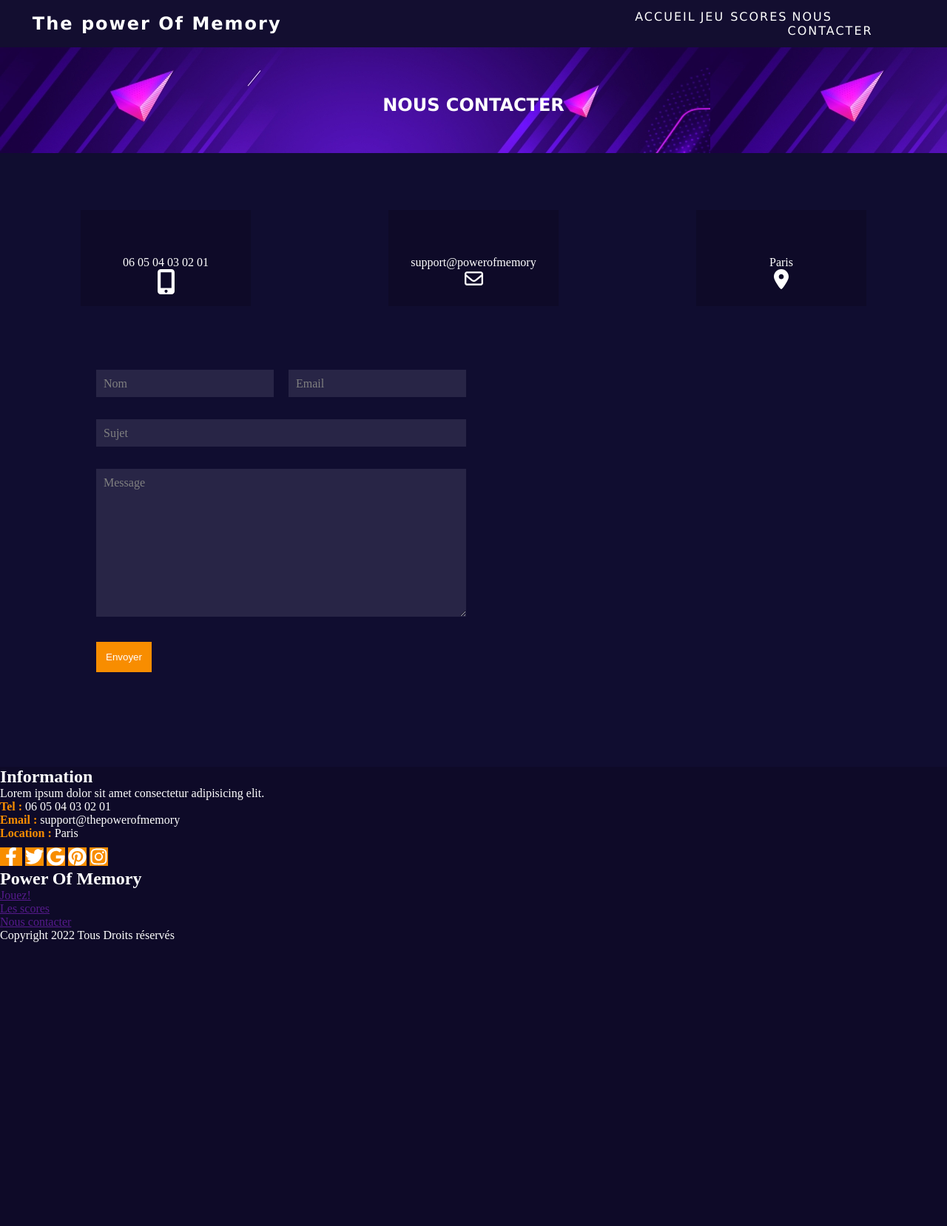
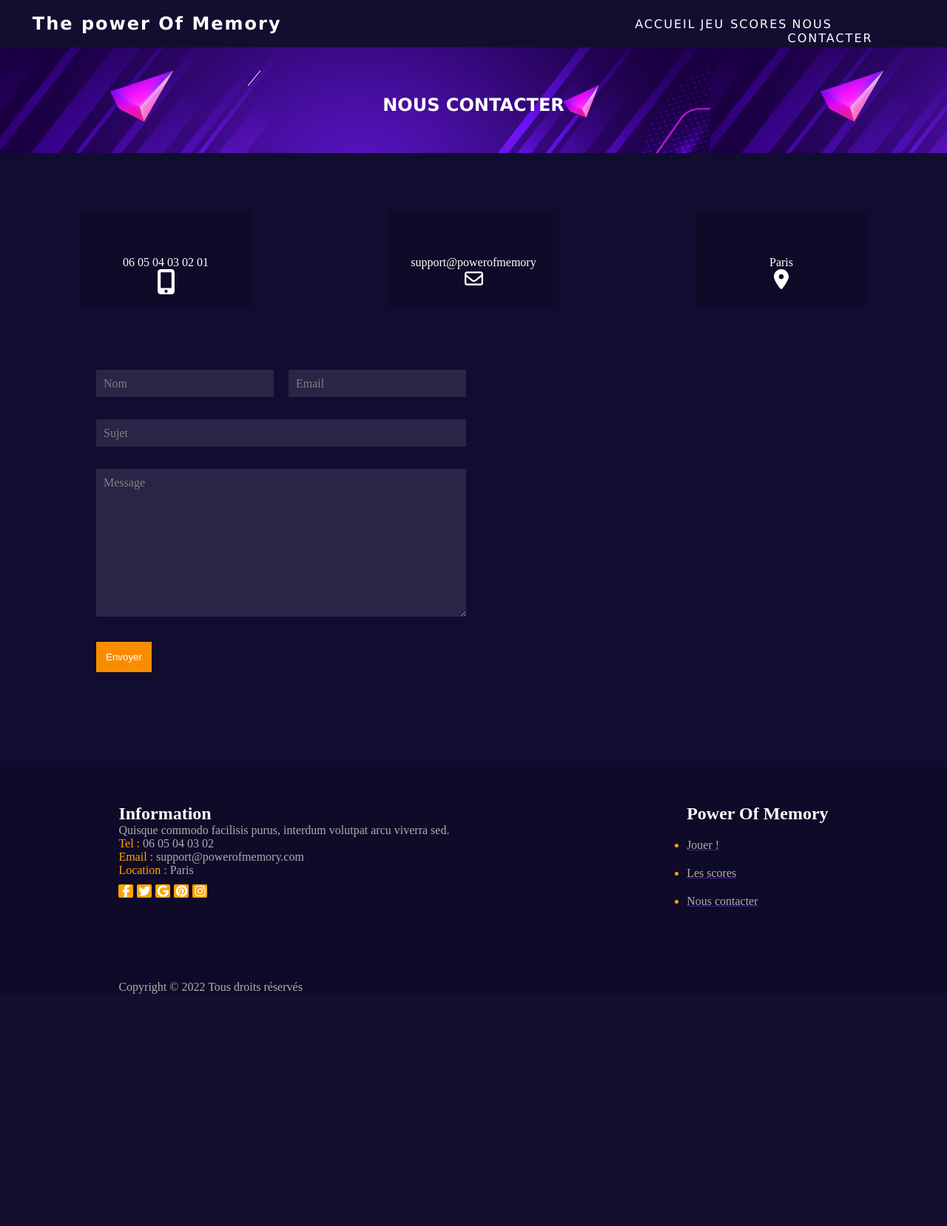
Before and after one commit to JooBV/Puissance-4, a PHP site: page /contacte.html in a window 1280 px wide. Shown: the whole page at 74% size. After the commit the page ends 1344 px from the top, so only its background shows below. Run offline with PHP 8.4, Linux system fonts and the light colour scheme; some libraries are stand-ins or nearby versions.

Commit message:
[UPDATE] footer

```diff
--- a/assets/css/style.css
+++ b/assets/css/style.css
@@ -191,18 +191,60 @@ textarea:valid~label{
 
 /* Debut du footer */
 
-footer{
-     background-color: #0e0a28;
-     padding-bottom: 30%;
-     color: white;
+.footer{
+    color: white;
+    padding-top: 50px;
+    background-color: #0e0a28;
+    display: flex;
+    justify-content: space-around;
+}
+
+/* Style de la partie gauche du footer */
+
+.gris{
+    color: rgb(174, 174, 174);
+}
+
+.footerOrange{
+    color: orange;
+}
+
+.imageLiens{
+    display: flex;
+    align-items: center;
+    height: 40px;
+}
+
+.fa{
+    padding: 1px;
+    color: white;
+    width: 20px;
+    text-align: center;
+    margin-right: 5px;
+    border-radius: 2px;
+}
+
+.fa-twitter, .fa-facebook, .fa-google, .fa-pinterest, .fa-instagram{
+    background: #FFA500;
+}
+
+.copyright{
+    color: rgb(174, 174, 174);
+    margin-top: 100px;
 }
 
 
 
-.OrangeCharacter{
-    color: #f88d00;
+/* Style de la partie droite du footer */
+
+li{
+    margin-top: 20px;
 }
 
-.ResauSociauxLogo{
-    padding-top: 10px;
+.gris2{
+    color: rgb(174, 174, 174);
 }
+
+.gris2:hover{
+    color: white;
+}
--- a/contacte.html
+++ b/contacte.html
@@ -7,6 +7,7 @@
     <title>Document</title>
     <meta name="description" content="memory">
     <link rel="stylesheet" href="./assets/css/style.css">
+    <script src="https://kit.fontawesome.com/f6ebfda22d.js" crossorigin="anonymous"></script>
 </head>
 <body>
 
@@ -83,37 +84,39 @@
 
     <footer>
 
-        <div class="contentFooter">
-            <div class="flex-parentFooter">
-                <div class="Information">
-                    <h2 class="TitreInfo">Information</h2>
-                    <p>Lorem ipsum dolor sit amet consectetur adipisicing elit.</p>
-                    <p><strong class="OrangeCharacter">Tel :</strong> 06 05 04 03 02 01</p>
-                    <p><strong class="OrangeCharacter">Email :</strong> support@thepowerofmemory</p>
-                    <p><strong class="OrangeCharacter">Location :</strong> Paris</p>
+        <div class="footer">
+            <div>
+                <!-- La partie gauche du Footer-->
+                <h2>Information</h2>
 
-                    <!-- Reseaux socieaux -->
+                <p class="gris">Quisque commodo facilisis purus, interdum volutpat arcu viverra sed.</p>
+                <p><span class="footerOrange">Tel :</span><span class="gris"> 06 05 04 03 02</span></p>
+                <p><span class="footerOrange">Email :</span><span class="gris"> support@powerofmemory.com</span></p>
+                <p><span class="footerOrange">Location :</span><span class="gris"> Paris</span></p>
 
-                    <div class="ResauSociauxLogo">
-                        <a href="#"><img src="/assets/images/facebook-f.svg" width="30px" height="25px" alt="" class="FaceBook" style="background-color: #f88d00;"></a>
-                        <a href="#"><img src="/assets/images/twitter.svg" width="25px" height="25px" alt="" class="Twitter" style="background-color: #f88d00;"></a>
-                        <a href="#"><img src="/assets/images/google.svg" width="25px" height="25px" alt="" class="Google" style="background-color: #f88d00;"></a>
-                        <a href="#"><img src="/assets/images/pinterest.svg" width="25px" height="25px" alt="" class="Pinteret" style="background-color: #f88d00;"></a>
-                        <a href="#"><img src="/assets/images/instagram.svg" width="25px" height="25px" alt="" class="Instagram" style="background-color: #f88d00;"></a>
-                    </div>
+                <div class="imageLiens">
+                    <a href=""><i class="fa fa-facebook"></i></a>
+                    <a href=""><i class="fa fa-twitter"></i></a>
+                    <a href=""><i class="fa fa-google"></i></a>
+                    <a href=""><i class="fa fa-pinterest"></i></a>
+                    <a href=""><i class="fa fa-instagram"></i></a>
+                </div>
 
+                <p class="copyright">Copyright © 2022 Tous droits réservés</p>
 
-                <div class="TowerMemoryFooter">
-                    <h2 class="TitreMemory">Power Of Memory</h2>
-                    <ul class="ListeGeneralFooter">
-                        <li class="listeFooter"><a href="">Jouez!</a></li>
-                        <li class="listeFooter"><a href="">Les scores</a></li>
-                        <li class="listeFooter"><a href="">Nous contacter</a></li>
-                    </ul>
-                </div>
+            </div>
+
+            <div>
+                <h2>Power Of Memory</h2>
+                <!-- La partie a droite du Footer avec les liens-->
+                <ul>
+                    <li class="footerOrange"><a href=""><span class="gris2"> Jouer ! </span></a></li>
+                    <li class="footerOrange"><a href=""><span class="gris2"> Les scores </span></a></li>
+                    <li class="footerOrange"><a href=""><span class="gris2"> Nous contacter </span></a></li>
+                </ul>
+
             </div>
         </div>
-        <p class="copyright">Copyright 2022 Tous Droits réservés</p>
 
     </footer>
 
```
